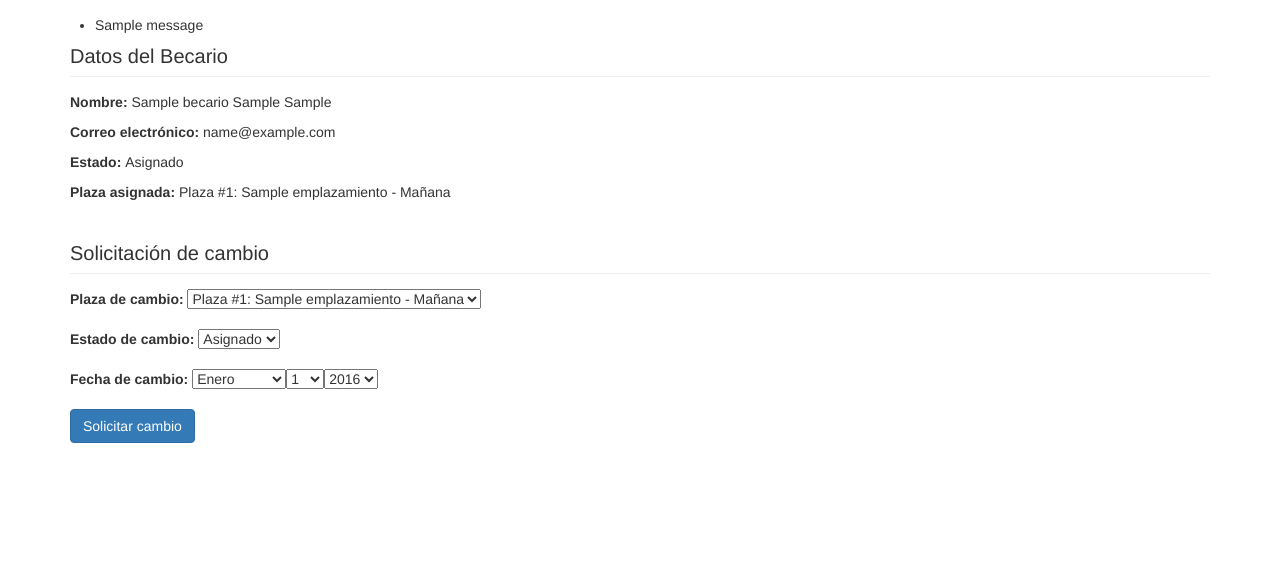
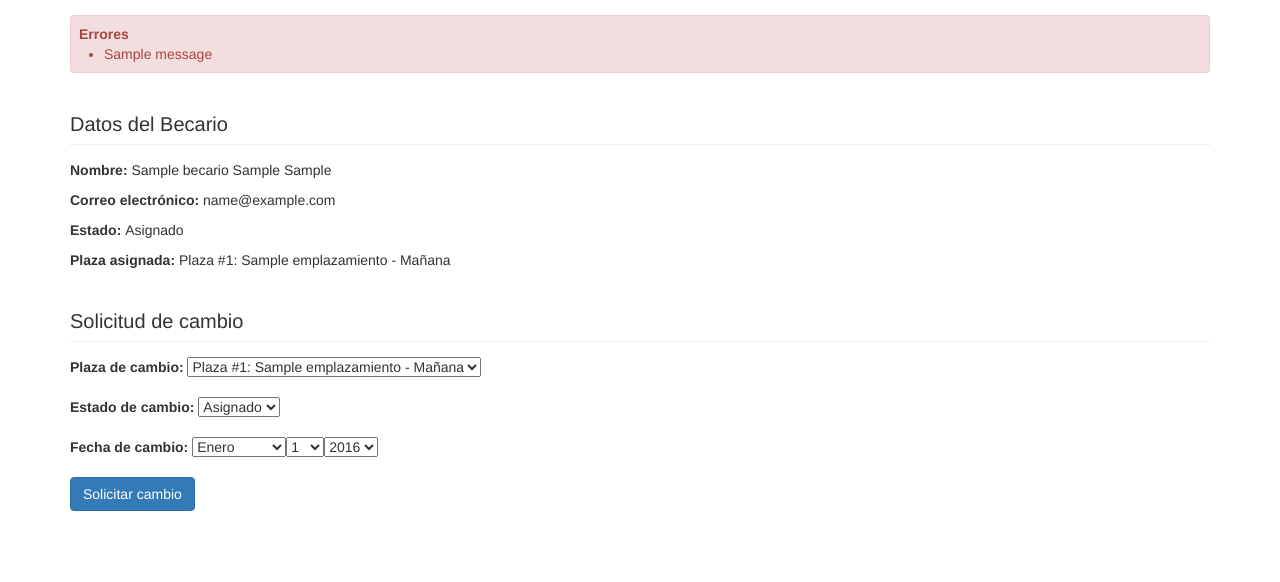
Before and after one commit to tic-ull/gespai, a Django app: page /cambios/1 in a window 1280 px wide. Shown: the part 80-662 px from the top of the page. Run offline with Django 3.2, Linux system fonts and the light colour scheme; tables that the repository leaves empty hold one stand-in row (values such as "Sample post"); one stand-in notice (Sample message) is shown; some libraries are stand-ins or nearby versions.

Commit message:
Cambios de estilo en los errores del formulario de cambio #28 #30

```diff
--- a/cambios/templates/cambios/cambio_becario.html
+++ b/cambios/templates/cambios/cambio_becario.html
@@ -1,11 +1,14 @@
 {% extends "gespai/base.html" %} {% block content %}
 <div class="container">
     {% if becario %} {% if messages %}
-    <ul class="messages">
-        {% for message in messages %}
-        <li{% if message.tags %} class="{{ message.tags }}" {% endif %}>{{ message }}</li>
-            {% endfor %}
-    </ul>
+    <div class="content-section alert alert-danger">
+      <p><strong>Errores</strong></p>
+        <ul>
+            {% for message in messages %}
+            <li>{{ message }}</li>
+                {% endfor %}
+        </ul>
+    </div>
     {% endif %}
     <div class="content-section">
         <h1 class="page-header">Datos del Becario</h1>
@@ -15,7 +18,7 @@
         <p><strong>Plaza asignada: </strong>{% if becario.plaza_asignada %}{{ becario.plaza_asignada }}{% else %}Sin plaza{% endif %}</p>
     </div>
     <div class="content-section">
-        <h1 class="page-header">Solicitación de cambio</h1>
+        <h1 class="page-header">Solicitud de cambio</h1>
         <form action="" method="post">
             {% csrf_token %} {% for field in form %}
             <div class="form-group">
--- a/cambios/views.py
+++ b/cambios/views.py
@@ -32,11 +32,11 @@ def cambio_becario(request, orden_becario):
                 new_cambio_pendiente.full_clean()
                 new_cambio_pendiente.save()
             except ValidationError as e:
-                #pdb.set_trace()
-                print("error al meter el rollo " + e.message)
-                messages.error(request, "Se ha producido un error al almacenar el cambio.\
-                O bien está intentando solicitar un cambio ya existente o el becario para\
-                el que solicita el cambio ya ha recibido beca en cinco convocatorias")
+                if e.messages[0].startswith('Cambios pendientes'):
+                    messages.error(request, "Ya existe una solicitud de cambio para este becario y esta plaza\
+                    para la fecha indicada.")
+                else:
+                    messages.error(request, e.messages[0])
                 return HttpResponseRedirect('/cambios/' + orden_becario)
             return HttpResponseRedirect('/cambios')
 
```
